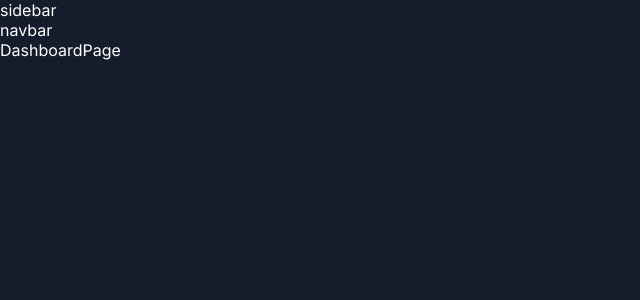
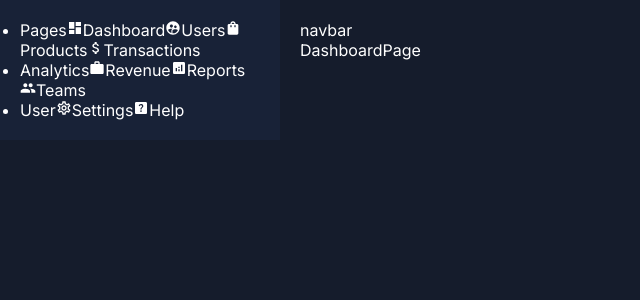
Before and after one commit to lutfimaulana17/cms-admin, a Next.js app: page /dashboard in a window 1280 px wide. Shown: the top 300 px of the page, without its empty margins (0-640 px from the left). Built offline with nearby package versions, Linux system fonts and the light colour scheme.

Commit message:
create hardcode data sidebar and add react icons lib

```diff
--- a/app/dashboard/layout.jsx
+++ b/app/dashboard/layout.jsx
@@ -1,13 +1,14 @@
 import Navbar from "../ui/dashboard/navbar/navbar"
 import Sidebar from "../ui/dashboard/sidebar/sidebar"
+import styles from '../ui/dashboard/dashboard.module.css'
 
 const Layout = ({ children }) => {
   return (
-    <div>
-        <div>
+    <div className={styles.container}>
+        <div className={styles.menu}>
             <Sidebar/>
         </div>
-        <div>
+        <div className={styles.content}>
             <Navbar/>
             {children}
         </div>
--- /dev/null
+++ b/app/ui/dashboard/dashboard.module.css
@@ -0,0 +1,14 @@
+.container{
+    display: flex;
+}
+
+.menu{
+    flex: 1;
+    padding: 20px;
+    background-color: var(--bgSoft);
+}
+
+.content{
+    flex: 4;
+    padding: 20px;
+}
--- /dev/null
+++ b/app/ui/dashboard/sidebar/menuLink/menuLink.jsx
@@ -0,0 +1,13 @@
+import Link from 'next/link'
+import style from './menuLink.module.css'
+
+const MenuLink = ({ menu }) => {
+  return (
+    <Link href={menu.path} className={style.container}>
+        {menu.icon}
+        {menu.title}
+    </Link>
+  )
+}
+
+export default MenuLink
--- a/app/ui/dashboard/sidebar/sidebar.jsx
+++ b/app/ui/dashboard/sidebar/sidebar.jsx
@@ -1,6 +1,94 @@
+import {
+  MdDashboard,
+  MdSupervisedUserCircle,
+  MdShoppingBag,
+  MdAttachMoney,
+  MdWork,
+  MdAnalytics,
+  MdPeople,
+  MdOutlineSettings,
+  MdHelpCenter
+} from "react-icons/md";
+import styles from './sidebar.module.css'
+import MenuLink from "./menuLink/menuLink";
+
+const menuItems = [
+  {
+    title: "Pages",
+    list: [
+      {
+        title: "Dashboard",
+        path: "/dashboard",
+        icon: <MdDashboard />,
+      },
+      {
+        title: "Users",
+        path: "/dashboard/users",
+        icon: <MdSupervisedUserCircle />,
+      },
+      {
+        title: "Products",
+        path: "/dashboard/products",
+        icon: <MdShoppingBag />,
+      },
+      {
+        title: "Transactions",
+        path: "/dashboard/transactions",
+        icon: <MdAttachMoney />,
+      },
+    ],
+  },
+  {
+    title: "Analytics",
+    list: [
+      {
+        title: "Revenue",
+        path: "/dashboard/revenue",
+        icon: <MdWork />,
+      },
+      {
+        title: "Reports",
+        path: "/dashboard/reports",
+        icon: <MdAnalytics />,
+      },
+      {
+        title: "Teams",
+        path: "/dashboard/teams",
+        icon: <MdPeople />,
+      },
+    ],
+  },
+  {
+    title: "User",
+    list: [
+      {
+        title: "Settings",
+        path: "/dashboard/settings",
+        icon: <MdOutlineSettings />,
+      },
+      {
+        title: "Help",
+        path: "/dashboard/help",
+        icon: <MdHelpCenter />,
+      },
+    ],
+  },
+];
+
 const Sidebar = () => {
   return (
-    <div>sidebar</div>
+    <div className={styles.container}>
+      <ul>
+        {menuItems.map(item=> (
+          <li key={item.title}>
+            <span className={styles.cat}>{item.title}</span>
+            {item.list.map(menu=>(
+              <MenuLink key={item.title} menu={menu} />
+            ))}
+          </li>
+        ))}
+      </ul>
+    </div>
   )
 }
 
--- a/package.json
+++ b/package.json
@@ -9,9 +9,10 @@
     "lint": "next lint"
   },
   "dependencies": {
+    "next": "14.0.4",
     "react": "^18",
     "react-dom": "^18",
-    "next": "14.0.4"
+    "react-icons": "^4.11.0"
   },
   "devDependencies": {
     "eslint": "^8",
```
Also changed, not shown: app/ui/dashboard/navbar/navbar.module.css (added), app/ui/dashboard/sidebar/menuLink/menuLink.module.css (added), app/ui/dashboard/sidebar/sidebar.module.css (added), 1 other file (tests, documents, lock files or other folders).
